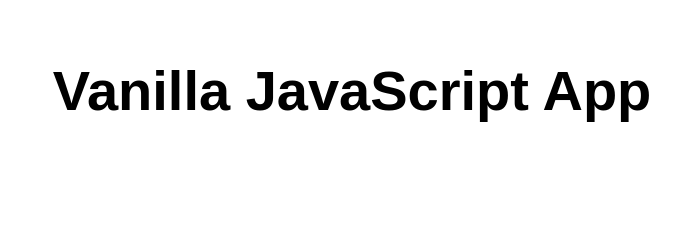
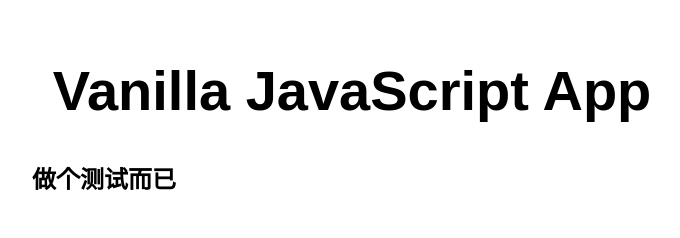
Before and after one commit to LowLow-35/my-first-statis-web-app, a website: page src/index.html in a window 1280 px wide. Shown: the whole page, without its empty margins (288-968 px from the left). Drawn offline with Linux system fonts and the light colour scheme.

Commit message:
Add Chinese subtitle to index.html

```diff
--- a/src/index.html
+++ b/src/index.html
@@ -11,6 +11,7 @@
 <body>
   <main>
     <h1>Vanilla JavaScript App</h1>
+    <h2>做个测试而已</h2>
   </main>
 </body>
 
```
